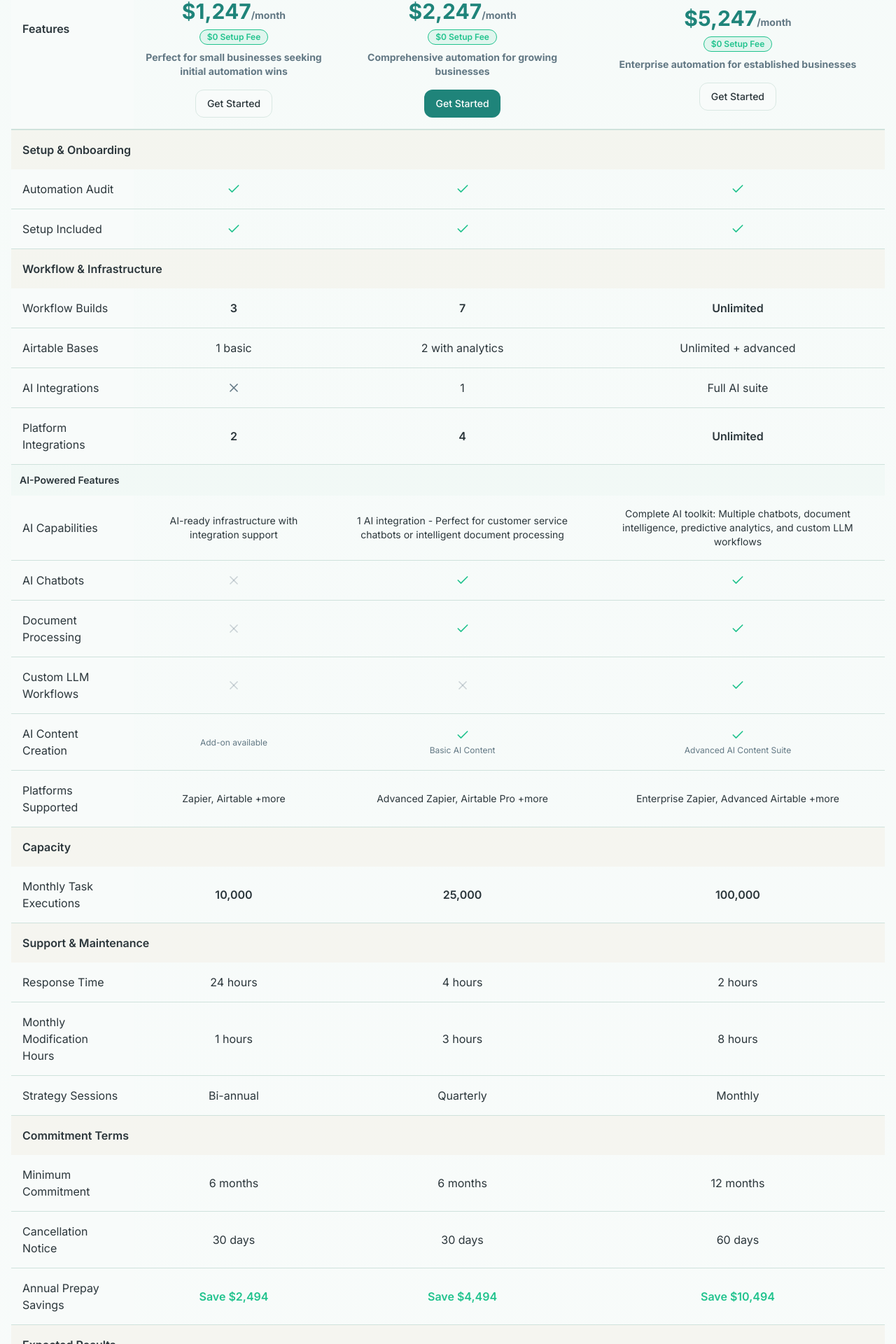
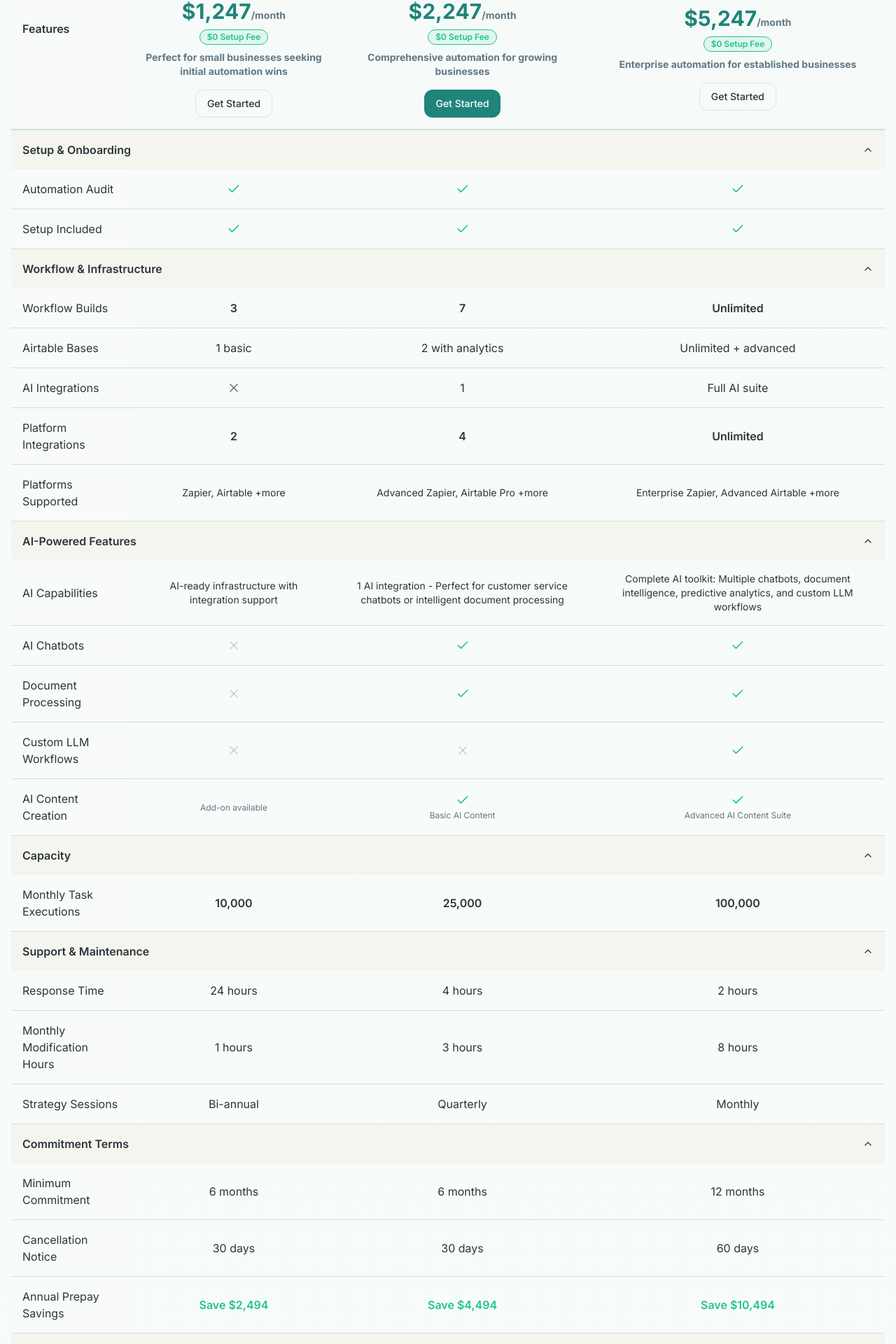
Before and after one commit to BridgePointAutomations/bridgepoint-automations, a React (Vite) app: page / in a window 1280 px wide. Shown: the part 2616-4536 px from the top of the page at 70% size. Built offline with nearby package versions, Linux system fonts and the light colour scheme.

Commit message:
Add collapse functionality to table

```diff
--- a/src/components/PricingComparisonTable.tsx
+++ b/src/components/PricingComparisonTable.tsx
@@ -1,12 +1,29 @@
-import { Check, X } from "lucide-react";
+import { Check, X, ChevronDown, ChevronUp } from "lucide-react";
 import { PACKAGES } from "@/data/packages";
 import { Badge } from "@/components/ui/badge";
 import { Card } from "@/components/ui/card";
 import { Button } from "@/components/ui/button";
 import { useNavigate } from "react-router-dom";
+import { useState } from "react";
 
 export const PricingComparisonTable = () => {
   const navigate = useNavigate();
+  const [expandedSections, setExpandedSections] = useState<Record<string, boolean>>({
+    setup: true,
+    workflow: true,
+    ai: true,
+    capacity: true,
+    support: true,
+    commitment: true,
+    results: true,
+  });
+
+  const toggleSection = (section: string) => {
+    setExpandedSections(prev => ({
+      ...prev,
+      [section]: !prev[section]
+    }));
+  };
 
   return (
     <div className="w-full">
@@ -49,10 +66,15 @@ export const PricingComparisonTable = () => {
           <tbody>
             {/* Setup & Onboarding */}
             <tr className="bg-muted/30">
-              <td className="p-4 font-semibold sticky left-0 bg-muted/30 z-10" colSpan={4}>
-                Setup & Onboarding
+              <td className="p-4 font-semibold sticky left-0 bg-muted/30 z-10 cursor-pointer hover:bg-muted/50" colSpan={4} onClick={() => toggleSection('setup')}>
+                <div className="flex items-center justify-between">
+                  <span>Setup & Onboarding</span>
+                  {expandedSections.setup ? <ChevronUp className="h-4 w-4" /> : <ChevronDown className="h-4 w-4" />}
+                </div>
               </td>
             </tr>
+            {expandedSections.setup && (
+              <>
                 <tr className="border-b border-border">
                   <td className="p-4 sticky left-0 bg-background z-10">Automation Audit</td>
                   {PACKAGES.map((pkg) => (
@@ -69,13 +91,20 @@ export const PricingComparisonTable = () => {
                     </td>
                   ))}
                 </tr>
+              </>
+            )}
 
             {/* Workflow & Infrastructure */}
             <tr className="bg-muted/30">
-              <td className="p-4 font-semibold sticky left-0 bg-muted/30 z-10" colSpan={4}>
-                Workflow & Infrastructure
+              <td className="p-4 font-semibold sticky left-0 bg-muted/30 z-10 cursor-pointer hover:bg-muted/50" colSpan={4} onClick={() => toggleSection('workflow')}>
+                <div className="flex items-center justify-between">
+                  <span>Workflow & Infrastructure</span>
+                  {expandedSections.workflow ? <ChevronUp className="h-4 w-4" /> : <ChevronDown className="h-4 w-4" />}
+                </div>
               </td>
             </tr>
+            {expandedSections.workflow && (
+              <>
                 <tr className="border-b border-border">
                   <td className="p-4 sticky left-0 bg-background z-10">Workflow Builds</td>
                   {PACKAGES.map((pkg) => (
@@ -108,13 +137,29 @@ export const PricingComparisonTable = () => {
                     </td>
                   ))}
                 </tr>
+                <tr className="border-b border-border">
+                  <td className="p-4 sticky left-0 bg-background z-10">Platforms Supported</td>
+                  {PACKAGES.map((pkg) => (
+                    <td key={pkg.id} className="p-4 text-center text-sm">
+                      {pkg.workflowInfrastructure.platformsSupported.slice(0, 2).join(", ")}
+                      {pkg.workflowInfrastructure.platformsSupported.length > 2 && " +more"}
+                    </td>
+                  ))}
+                </tr>
+              </>
+            )}
 
             {/* AI Capabilities Section */}
-            <tr className="bg-accent/50">
-              <td colSpan={4} className="p-3 font-semibold text-sm sticky left-0">
-                AI-Powered Features
+            <tr className="bg-muted/30">
+              <td colSpan={4} className="p-4 font-semibold sticky left-0 bg-muted/30 z-10 cursor-pointer hover:bg-muted/50" onClick={() => toggleSection('ai')}>
+                <div className="flex items-center justify-between">
+                  <span>AI-Powered Features</span>
+                  {expandedSections.ai ? <ChevronUp className="h-4 w-4" /> : <ChevronDown className="h-4 w-4" />}
+                </div>
               </td>
             </tr>
+            {expandedSections.ai && (
+              <>
                 <tr className="border-b border-border">
                   <td className="p-4 sticky left-0 bg-background z-10">AI Capabilities</td>
                   {PACKAGES.map((pkg) => (
@@ -174,35 +219,38 @@ export const PricingComparisonTable = () => {
                     </td>
                   ))}
                 </tr>
-            <tr className="border-b border-border">
-              <td className="p-4 sticky left-0 bg-background z-10">Platforms Supported</td>
-              {PACKAGES.map((pkg) => (
-                <td key={pkg.id} className="p-4 text-center text-sm">
-                  {pkg.workflowInfrastructure.platformsSupported.slice(0, 2).join(", ")}
-                  {pkg.workflowInfrastructure.platformsSupported.length > 2 && " +more"}
-                </td>
-              ))}
-            </tr>
+              </>
+            )}
 
             {/* Capacity */}
             <tr className="bg-muted/30">
-              <td className="p-4 font-semibold sticky left-0 bg-muted/30 z-10" colSpan={4}>
-                Capacity
+              <td className="p-4 font-semibold sticky left-0 bg-muted/30 z-10 cursor-pointer hover:bg-muted/50" colSpan={4} onClick={() => toggleSection('capacity')}>
+                <div className="flex items-center justify-between">
+                  <span>Capacity</span>
+                  {expandedSections.capacity ? <ChevronUp className="h-4 w-4" /> : <ChevronDown className="h-4 w-4" />}
+                </div>
               </td>
             </tr>
+            {expandedSections.capacity && (
               <tr className="border-b border-border">
                 <td className="p-4 sticky left-0 bg-background z-10">Monthly Task Executions</td>
                 {PACKAGES.map((pkg) => (
                   <td key={pkg.id} className="p-4 text-center font-semibold">{pkg.capacity.monthlyTasks}</td>
                 ))}
               </tr>
+            )}
 
             {/* Support & Maintenance */}
             <tr className="bg-muted/30">
-              <td className="p-4 font-semibold sticky left-0 bg-muted/30 z-10" colSpan={4}>
-                Support & Maintenance
+              <td className="p-4 font-semibold sticky left-0 bg-muted/30 z-10 cursor-pointer hover:bg-muted/50" colSpan={4} onClick={() => toggleSection('support')}>
+                <div className="flex items-center justify-between">
+                  <span>Support & Maintenance</span>
+                  {expandedSections.support ? <ChevronUp className="h-4 w-4" /> : <ChevronDown className="h-4 w-4" />}
+                </div>
               </td>
             </tr>
+            {expandedSections.support && (
+              <>
                 <tr className="border-b border-border">
                   <td className="p-4 sticky left-0 bg-background z-10">Response Time</td>
                   {PACKAGES.map((pkg) => (
@@ -221,13 +269,20 @@ export const PricingComparisonTable = () => {
                     <td key={pkg.id} className="p-4 text-center">{pkg.supportMaintenance.strategySessions}</td>
                   ))}
                 </tr>
+              </>
+            )}
 
             {/* Commitment Terms */}
             <tr className="bg-muted/30">
-              <td className="p-4 font-semibold sticky left-0 bg-muted/30 z-10" colSpan={4}>
-                Commitment Terms
+              <td className="p-4 font-semibold sticky left-0 bg-muted/30 z-10 cursor-pointer hover:bg-muted/50" colSpan={4} onClick={() => toggleSection('commitment')}>
+                <div className="flex items-center justify-between">
+                  <span>Commitment Terms</span>
+                  {expandedSections.commitment ? <ChevronUp className="h-4 w-4" /> : <ChevronDown className="h-4 w-4" />}
+                </div>
               </td>
             </tr>
+            {expandedSections.commitment && (
+              <>
                 <tr className="border-b border-border">
                   <td className="p-4 sticky left-0 bg-background z-10">Minimum Commitment</td>
                   {PACKAGES.map((pkg) => (
@@ -248,13 +303,20 @@ export const PricingComparisonTable = () => {
                     </td>
                   ))}
                 </tr>
+              </>
+            )}
 
             {/* Expected Results */}
             <tr className="bg-muted/30">
-              <td className="p-4 font-semibold sticky left-0 bg-muted/30 z-10" colSpan={4}>
-                Expected Results
+              <td className="p-4 font-semibold sticky left-0 bg-muted/30 z-10 cursor-pointer hover:bg-muted/50" colSpan={4} onClick={() => toggleSection('results')}>
+                <div className="flex items-center justify-between">
+                  <span>Expected Results</span>
+                  {expandedSections.results ? <ChevronUp className="h-4 w-4" /> : <ChevronDown className="h-4 w-4" />}
+                </div>
               </td>
             </tr>
+            {expandedSections.results && (
+              <>
                 <tr className="border-b border-border">
                   <td className="p-4 sticky left-0 bg-background z-10">Time Saved Weekly</td>
                   {PACKAGES.map((pkg) => (
@@ -267,6 +329,8 @@ export const PricingComparisonTable = () => {
                     <td key={pkg.id} className="p-4 text-center">{pkg.expectedResults.roiMultiplier}</td>
                   ))}
                 </tr>
+              </>
+            )}
           </tbody>
         </table>
       </div>
```
Lines whose indentation alone changed are shown as unchanged.
